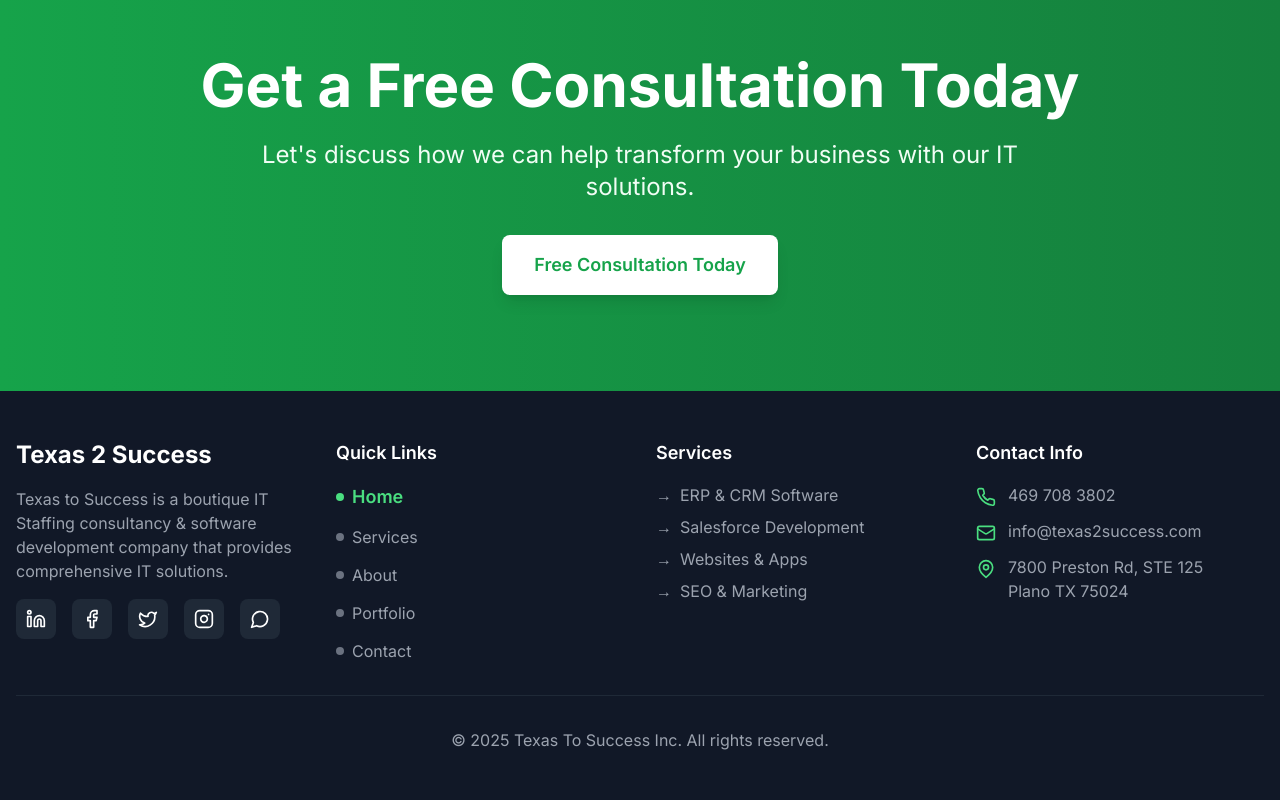
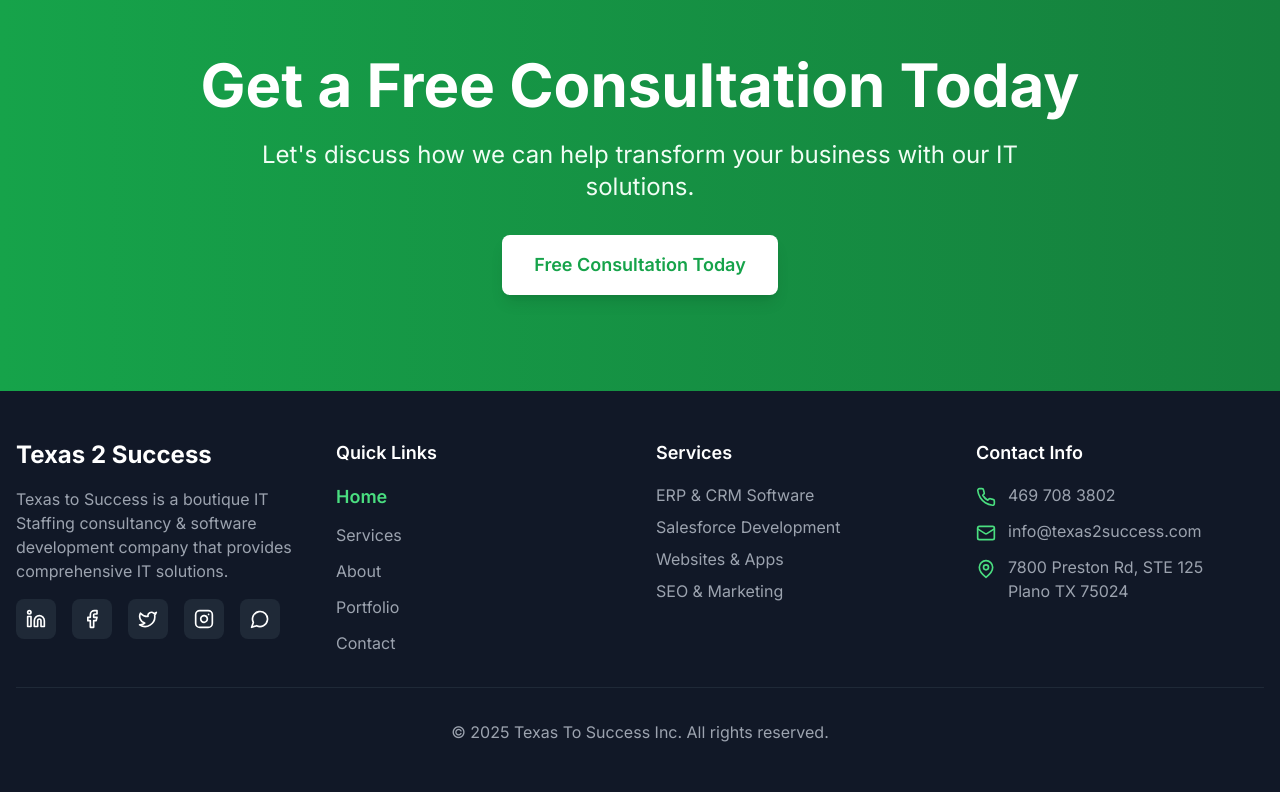
Before and after one commit to Prathyushapritila/Texas2success, a Next.js app: page / in a window 1280 px wide. Shown: the part 8190-8990 px from the top of the page. Built offline with nearby package versions, Linux system fonts and the light colour scheme.

Commit message:
Remove dots from Quick Links and arrows from Services in footer: Clean up footer styling by removing dot indicators and arrow symbols

```diff
--- a/components/Footer.tsx
+++ b/components/Footer.tsx
@@ -92,17 +92,12 @@
                   <li key={link.href}>
                     <Link
                       href={link.href}
-                      className={`inline-flex items-center transition-all duration-300 ${
+                      className={`transition-all duration-300 ${
                         active
                           ? 'text-green-400 dark:text-green-500 font-semibold text-lg'
                           : 'text-gray-400 dark:text-gray-500 hover:text-green-400 dark:hover:text-green-500 hover:translate-x-2'
                       }`}
                     >
-                      <span className={`w-2 h-2 rounded-full mr-2 transition-colors duration-300 ${
-                        active
-                          ? 'bg-green-400 dark:bg-green-500'
-                          : 'bg-gray-500 dark:bg-gray-600'
-                      }`}></span>
                       {link.label}
                     </Link>
                   </li>
@@ -111,13 +106,8 @@
               <li>
                 <Link
                   href="/contact"
-                  className="text-gray-400 dark:text-gray-500 hover:text-green-400 dark:hover:text-green-500 hover:translate-x-2 transition-all duration-300 inline-flex items-center"
+                  className="text-gray-400 dark:text-gray-500 hover:text-green-400 dark:hover:text-green-500 hover:translate-x-2 transition-all duration-300"
                 >
-                  <span className={`w-2 h-2 rounded-full mr-2 transition-colors duration-300 ${
-                    isActive('/contact')
-                      ? 'bg-green-400 dark:bg-green-500'
-                      : 'bg-gray-500 dark:bg-gray-600'
-                  }`}></span>
                   Contact
                 </Link>
               </li>
@@ -129,26 +119,22 @@
             <h4 className="text-lg font-semibold mb-4">Services</h4>
             <ul className="space-y-2">
               <li>
-                <Link href="/services/erp-crm" className="text-gray-400 dark:text-gray-500 hover:text-green-400 dark:hover:text-green-500 transition-colors inline-flex items-center hover:translate-x-1">
-                  <span className="mr-2">→</span>
+                <Link href="/services/erp-crm" className="text-gray-400 dark:text-gray-500 hover:text-green-400 dark:hover:text-green-500 transition-colors">
                   ERP & CRM Software
                 </Link>
               </li>
               <li>
-                <Link href="/services/salesforce" className="text-gray-400 dark:text-gray-500 hover:text-green-400 dark:hover:text-green-500 transition-colors inline-flex items-center hover:translate-x-1">
-                  <span className="mr-2">→</span>
+                <Link href="/services/salesforce" className="text-gray-400 dark:text-gray-500 hover:text-green-400 dark:hover:text-green-500 transition-colors">
                   Salesforce Development
                 </Link>
               </li>
               <li>
-                <Link href="/services/websites-apps" className="text-gray-400 dark:text-gray-500 hover:text-green-400 dark:hover:text-green-500 transition-colors inline-flex items-center hover:translate-x-1">
-                  <span className="mr-2">→</span>
+                <Link href="/services/websites-apps" className="text-gray-400 dark:text-gray-500 hover:text-green-400 dark:hover:text-green-500 transition-colors">
                   Websites & Apps
                 </Link>
               </li>
               <li>
-                <Link href="/services/seo-marketing" className="text-gray-400 dark:text-gray-500 hover:text-green-400 dark:hover:text-green-500 transition-colors inline-flex items-center hover:translate-x-1">
-                  <span className="mr-2">→</span>
+                <Link href="/services/seo-marketing" className="text-gray-400 dark:text-gray-500 hover:text-green-400 dark:hover:text-green-500 transition-colors">
                   SEO & Marketing
                 </Link>
               </li>
```
